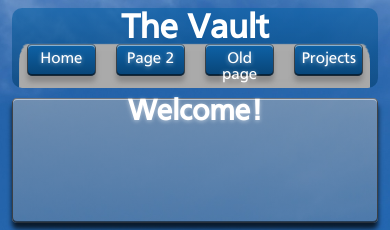
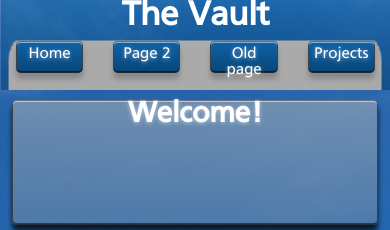
Before and after one commit to Deporitazz/Deporitazz.github.io, a plain HTML site: page index.html in a window 390 px wide. Shown: the top 230 px of the page. Drawn offline with Linux system fonts and the light colour scheme.

Commit message:
more style changes

```diff
--- a/style.css
+++ b/style.css
@@ -27,11 +27,11 @@ nav .mobile {
     background-image: url(mobilenavbar.png), linear-gradient(to bottom, rgba(15, 99, 168, 0.678) 0%, rgba(8, 68, 118, 0.678) 100%);
     background-size: 100% 100%;
     font-family: 'frutiger';
-    width: 98%;
-    height: 80px;
-    margin: auto;
-    padding: 5px;
-    border-radius: 10px;
+    width: 104%;
+    height: 90px;
+    margin-left: -7px;
+    margin-right: auto;
+    margin-top: -8px;
 }
 .mobiletext {
     display: block;
@@ -53,12 +53,15 @@ nav .mobile {
 
     font-family: 'frutiger';
     width: 70%;
-    height: 20px;
+    height: 22px;
     text-align: center;
     font-size: 100%;
     padding: 5px;
-    padding-top: 7px;
+    padding-top: 5px;
     margin: 10px;
+    margin-top: 20px;
+    margin-left: 15px;
+    margin-right: 15px;
     border-radius: 5px;
     box-shadow: 0px 6px 5px 0px rgba(125, 124, 124, 0.75),
         inset 0px 0px 0px 1px rgba(50, 49, 49, 0.5),
@@ -68,6 +71,7 @@ nav .mobile {
     cursor: pointer;
     text-decoration: none;
     position:relative;top:-12px;
+
 }
 
 
```
